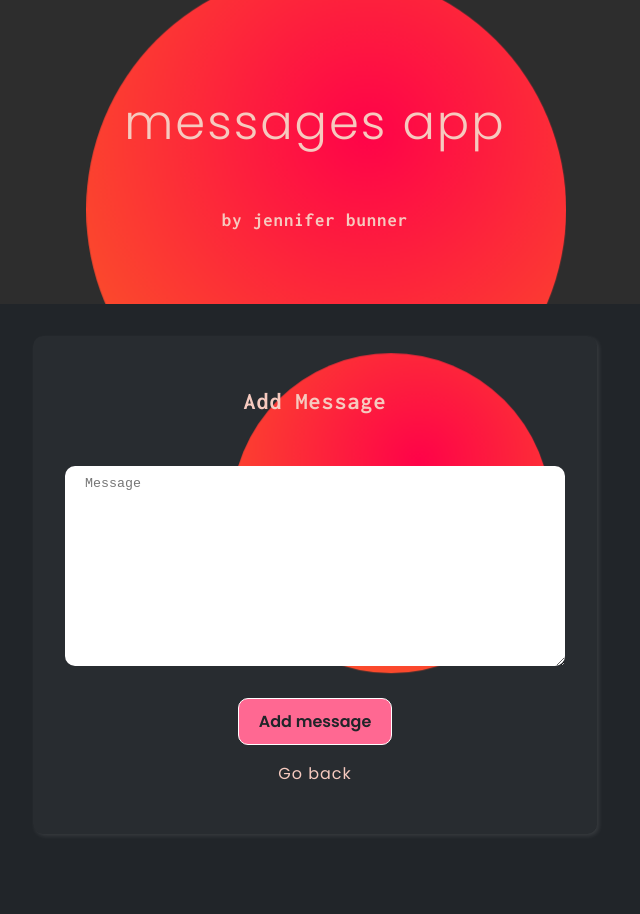
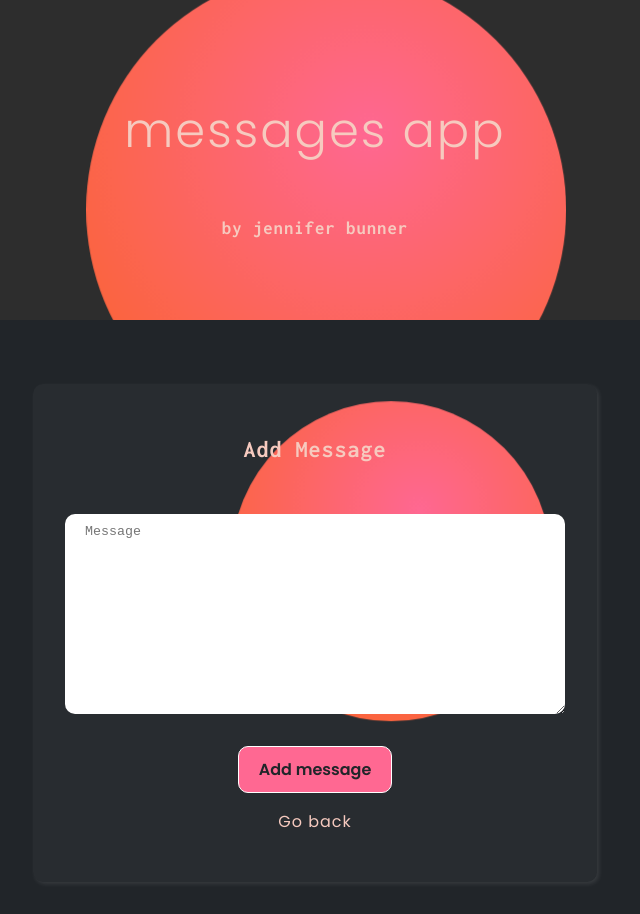
Before and after one commit to iths-jennifer-bunner/assessment-assignment, a React (Create React App) app: page /add in a window 1280 px wide. Shown: the whole page, without its empty margins (325-965 px from the left). Before the commit the page ends 866 px from the top, so only its background shows below. Built offline with nearby package versions, Linux system fonts and the light colour scheme; no server answers.

Commit message:
cleaning up code

```diff
--- a/src/App.js
+++ b/src/App.js
@@ -38,7 +38,6 @@ function App() {
 
   const updateMessageHandler = useCallback(
     async (updatedMessage) => {
-      // console.log("messages: ", messages);
       const response = await api.put(
         `/messages/${updatedMessage.id}`,
         updatedMessage
--- a/src/App.scss
+++ b/src/App.scss
@@ -70,7 +70,6 @@ body{
   padding: 2rem;
   flex-direction: column;
   background-color:#212529;
-  color: #fa225e;
 }
 
 .button{
@@ -88,7 +87,6 @@ body{
 .button:hover{
   transform: scale(1.1);
   box-shadow: 0 0 8px rgba(#fff,.2);
-  text-shadow: 0 0 8px rgba(#fff,.2);
 }
 .message-container{
   border-radius: 10px;
@@ -96,30 +94,26 @@ body{
   display: flex;
   flex-direction: column;
   margin: 2rem 0;
-  padding:  2rem;
+  padding:  1rem 2rem;
   background-color:rgba(#ffff, 0.03) ;
   box-shadow: 2px 2px 4px rgba(#fff,.1);
-  color: #ffff;
 }
 .message-container:nth-child(1){
   margin: 0 0 2rem 0;
 }
 
 .message{
-  color: #ffff;
-  font-weight: 600;
   padding-bottom: 2rem;
 
   &__date {
     display: flex;
     justify-content: flex-end;
-    padding-bottom: 2rem;
+    padding-bottom: 1rem;
     font-weight: 300;
   }
   &__toolLinks{
     display: flex;
     justify-content: flex-end;
-
   }
 }
 
@@ -131,7 +125,7 @@ box-shadow: 0 0 8px rgba(#fff,.1);
     width:500px;
   }
   @include md{
-    width:700px;
+    width:800px;
   }
   @include lg{
     width:950px;
@@ -142,11 +136,10 @@ box-shadow: 0 0 8px rgba(#fff,.1);
 
 }
 .video-container{
-  padding: 2rem 0 4rem 0;
+  margin: 4rem 0 4rem 0;
   }
 
 a{
-  color: #fa225e ;
   text-decoration: none ;
   z-index: 1;
 }
@@ -201,7 +194,7 @@ z-index: 1;
   border-radius: 50%;
   width: 10rem;
   height:10rem;
-  background: radial-gradient(90% 90% at 58.75% 34%, #FF0349 0%, #FA6322 100%);
+  background: radial-gradient(90% 90% at 58.75% 34%, #FF6892 0%, #FA6322 100%);
 
 
   @include md{
@@ -264,19 +257,16 @@ h4{
   display: flex;
   justify-content: center;
   align-items: center;
-  padding: 2rem;
   flex-direction: column;
-  color: #fff;
   background-color:#2D2D2D;
   border-bottom-left-radius:10rem ;
+  margin-bottom: 2rem;
 }
 
 .blobBody {
-  height: 30vh;
+  height: 40vh;
   overflow: hidden;
   position: relative;
-  align-items: center;
-  flex-direction: column;
 }
 
 .blob {
@@ -290,7 +280,7 @@ h4{
   border-radius: 50%;
   width: 10rem;
   height:10rem;
-  background: radial-gradient(90% 90% at 58.75% 34%, #FF0349 0%, #FA6322 100%);
+  background: radial-gradient(90% 90% at 58.75% 34%, #FF6892 0%, #FA6322 100%);
 
   @include md{
     width: 30rem;
--- a/src/api/messages.js
+++ b/src/api/messages.js
@@ -3,4 +3,3 @@ import axios from "axios";
 export default axios.create({
   baseURL: "https://my-little-message-app.herokuapp.com/api",
 });
-// databaseURL: "https://my-little-message-app.herokuapp.com/",
--- a/src/components/AddMessage.js
+++ b/src/components/AddMessage.js
@@ -1,6 +1,5 @@
 import React from "react";
 import { Link } from "react-router-dom";
-// import "./App.scss";
 
 class AddMessage extends React.Component {
   state = {
@@ -10,7 +9,6 @@ class AddMessage extends React.Component {
   add = (e) => {
     e.preventDefault();
     if (this.state.message === "") {
-      // alert("ALl the fields are mandatory!");
       return;
     }
     this.props.addMessageHandler(this.state);
@@ -24,8 +22,6 @@ class AddMessage extends React.Component {
           <h2>Add Message</h2>
           <div className="field ">
             <textarea
-              // rows="5"
-              // cols="55"
               type="text"
               name="message"
               placeholder="Message"
--- a/src/components/MessageCard.js
+++ b/src/components/MessageCard.js
@@ -20,9 +20,14 @@ const MessageCard = (props) => {
           trigger="hover"
           stroke="100"
           // scale="60"
-          colors="primary:#FF0047,secondary:#ffffff"
+          colors="primary:#ffffff,secondary:#FF6892"
           onClick={() => props.clickHandler(id)}
-          style={{ cursor: "pointer", paddingRight: "10px" }}
+          style={{
+            cursor: "pointer",
+            paddingRight: "10px",
+            width: "35px",
+            height: "35px",
+          }}
         ></lord-icon>
         <Link to={{ pathname: `/edit`, state: { contact: props.message } }}>
           <lord-icon
@@ -30,8 +35,8 @@ const MessageCard = (props) => {
             src="https://cdn.lordicon.com/puvaffet.json"
             trigger="hover"
             stroke="100"
-            colors="primary:#ffffff,secondary:#FF0047"
-            // style={{ width: "250px", height: "250px" }}
+            colors="primary:#ffffff,secondary:#FF6892"
+            style={{ width: "35px", height: "35px" }}
           ></lord-icon>
         </Link>
       </div>
```
Also changed, not shown: src/components/EditMessage.js (+0 -11 lines), src/components/MessageList.js (+0 -18 lines), 1 other file (tests, documents, lock files or other folders).
